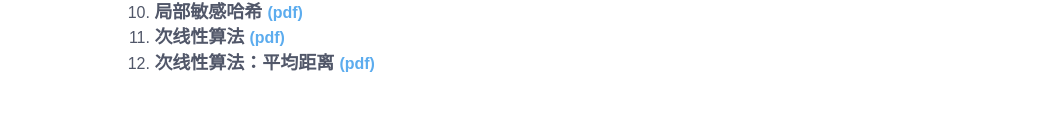
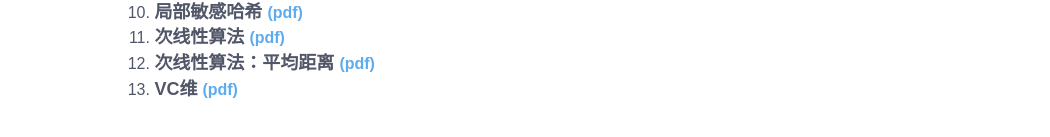
Before and after one commit to hu-ding/hu-ding.github.io, a plain HTML site: page data course_2025.html in a window 1280 px wide. Shown: the part 739-876 px from the top of the page, without its empty margins (69-1119 px from the left). Drawn offline with Linux system fonts and the light colour scheme; a web font is replaced by a local one.

Commit message:
Update data course_2025.html

```diff
--- a/data course_2025.html
+++ b/data course_2025.html
@@ -169,6 +169,10 @@
 	<font size="4"><b>次线性算法：平均距离 </b><a href="data_pdf/2025/average distance.pdf"
 		style="color:#5CACEE"><b>(pdf) </b></a></font>
 	</li>
+	<li>
+	<font size="4"><b>VC维 </b><a href="data_pdf/2025/VC-dimension.pdf"
+		style="color:#5CACEE"><b>(pdf) </b></a></font>
+	</li>
 
 	</ol>
 	</div>
```
